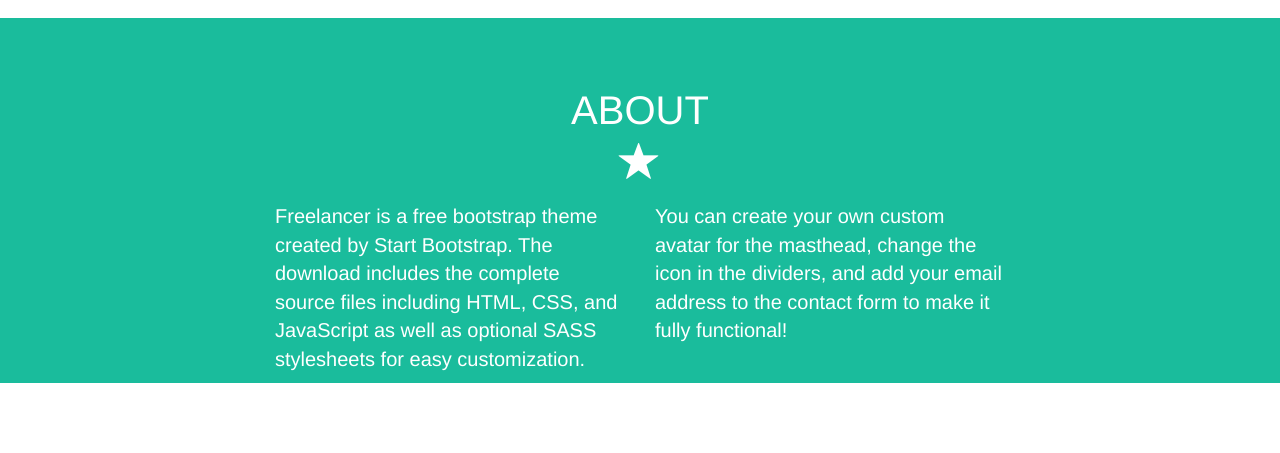
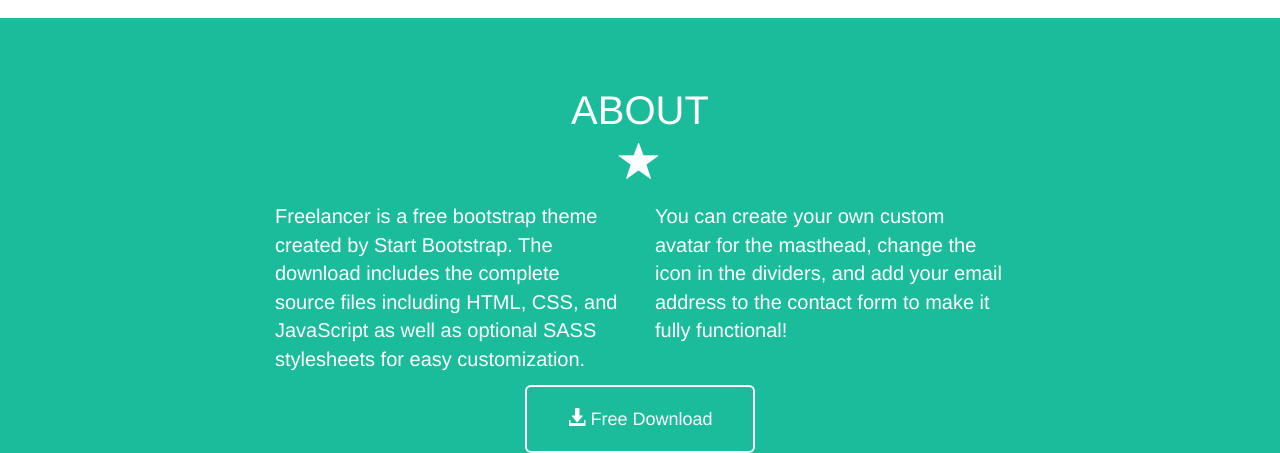
Before and after one commit to federicobartoli/html-css-bootstrap-freelancer, a plain HTML site: page index.html in a window 1280 px wide. Shown: the part 1325-1778 px from the top of the page. Before the commit the page ends 1708 px from the top, so only its background shows below. Drawn offline with nearby package versions, Linux system fonts and the light colour scheme.

Commit message:
aggiunto free download

```diff
--- a/css/style.css
+++ b/css/style.css
@@ -139,6 +139,17 @@
     font-size: 20px;
 }
 
+.xxxs {
+    margin-bottom: 30px;
+}
+
+.btn-default {
+    border: 2px solid white;
+    background-color: #1abc9c;
+    color: white;
+    padding: 20px 40px;;
+}
+
 
 @media screen and (max-width:420px) {
     .col-xs-9 {
--- a/index.html
+++ b/index.html
@@ -106,10 +106,13 @@
                                 <p>Freelancer is a free bootstrap theme created by Start Bootstrap. The download includes the complete source files including HTML, CSS, and JavaScript as well as optional SASS stylesheets for easy customization.</p>
 
                             </div>
-                            <div class="col-xs-12 col-md-4  aboute">
+                            <div class="col-xs-12 col-md-4  aboute xxxs">
                                 <p>You can create your own custom avatar for the masthead, change the icon in the dividers, and add your email address to the contact form to make it fully functional!
                                 </p>
                             </div>
+                            <div class="col-xs-12">
+                                <button type="button" class="btn btn-default btn-lg center-block"><span class="glyphicon  glyphicon glyphicon-download-alt" aria-hidden="true"></span> Free Download    </button>
+                                </div>
                         </div>
                     </div>
                 </div>
```
